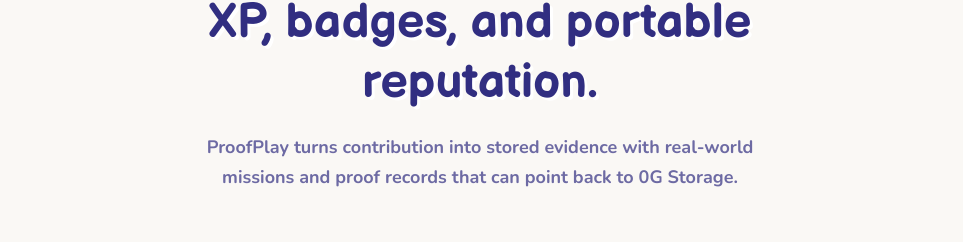
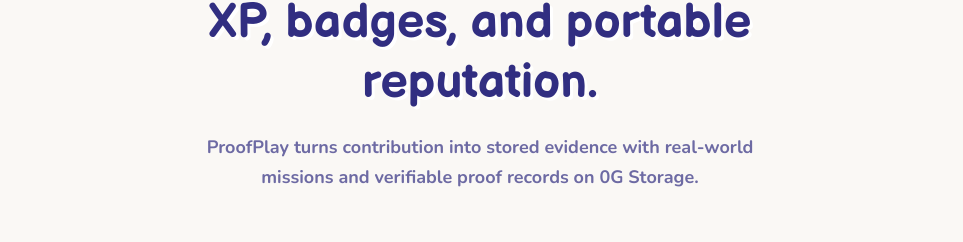
Before and after one commit to JWattjr/Reality-bridge, a Next.js app: page / in a window 1280 px wide. Shown: the part 956-1198 px from the top of the page, without its empty margins (160-1123 px from the left). Built offline with nearby package versions, Linux system fonts and the light colour scheme.

Commit message:
Refine homepage proof copy

```diff
--- a/src/app/page.tsx
+++ b/src/app/page.tsx
@@ -121,7 +121,7 @@ export default function Home() {
             Turn event activity into missions, XP, badges, and portable reputation.
           </p>
           <p className="mx-auto mt-5 max-w-xl text-sm font-bold leading-relaxed opacity-70 sm:text-lg">
-            ProofPlay turns contribution into stored evidence with real-world missions and proof records that can point back to 0G Storage.
+            ProofPlay turns contribution into stored evidence with real-world missions and verifiable proof records on 0G Storage.
           </p>
         </motion.div>
       </section>
```
